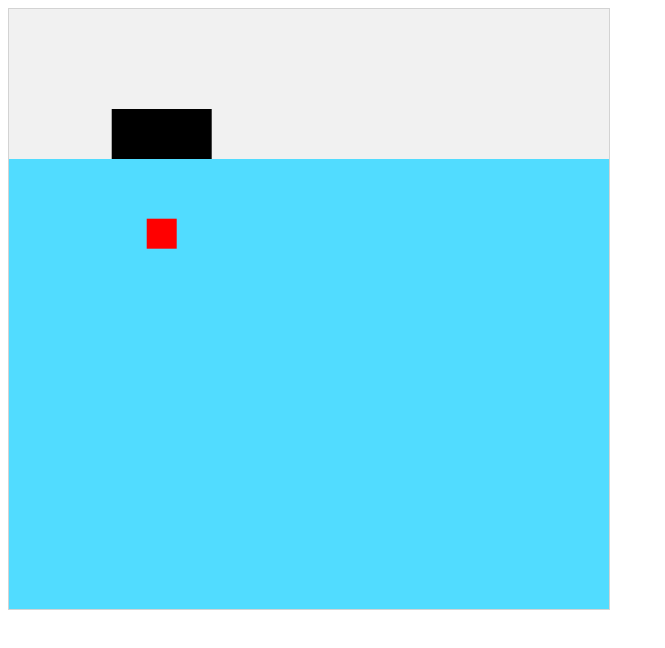
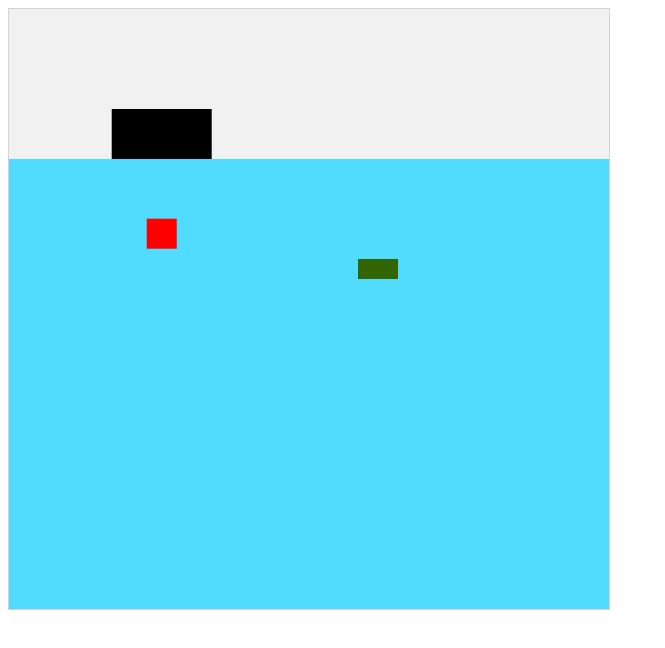
Before and after one commit to YahorPadlucki/FunniestCatch, a plain HTML site: page index.html in a window 1280 px wide. Shown: the whole page, without its empty margins (0-665 px from the left). Drawn offline with Linux system fonts and the light colour scheme.

Commit message:
adding Fish

```diff
--- a/index.html
+++ b/index.html
@@ -14,6 +14,7 @@
     <script src="js/models/GameModel.js"></script>
     <script src="js/engine/Camera.js"></script>
     <script src="js/engine/Engine.js"></script>
+    <script src="js/elements/Fish.js"></script>
     <script src="js/elements/Net.js"></script>
     <script src="js/elements/Boat.js"></script>
     <script src="js/Game.js"></script>
--- a/js/Game.js
+++ b/js/Game.js
@@ -28,6 +28,10 @@
     engine.elementsToDraw.push(boat);
     engine.elementsToUpdate.push(boat);
 
+    var fish = new Fish(50,seaPositionY+100);
+    engine.elementsToDraw.push(fish);
+    engine.elementsToUpdate.push(fish);
+
     engine.camera.setObjectToFollow(boat.net); //TODO: set offset
 
 }());
--- a/js/elements/Boat.js
+++ b/js/elements/Boat.js
@@ -38,7 +38,6 @@ var Boat = (function () {
     Boat.prototype.update = function (deltaTime){
          this.positionX = this.positionX + (this.mousePosition-this.positionX)*(this.boatSpeed*deltaTime);
         this.net.positionX = this.positionX;
-        // if(this.net.positionY<GameModel.getInstance().ctx.canvas.height/2)
 
         this.net.positionY +=0.3;
     };
--- /dev/null
+++ b/js/elements/Fish.js
@@ -0,0 +1,32 @@
+var Fish = (function () {
+    function Fish(positionX, positionY) {
+        this.positionX = positionX;
+        this.positionY = positionY;
+
+        this.width = 40;
+        this.height = 20;
+
+        this.modeDirection =1;
+        this.speed = 1;
+    }
+
+    Fish.prototype.draw = function (cameraX, cameraY) {
+        var ctx = GameModel.getInstance().ctx;
+        ctx.beginPath();
+        ctx.rect(this.positionX, this.positionY - cameraY, this.width, this.height);
+        ctx.closePath();
+        ctx.fillStyle = "#346503";
+        ctx.fill();
+    };
+
+    Fish.prototype.update = function (deltaTime) { //todo use delta time
+
+        var canvasWidth = GameModel.getInstance().ctx.canvas.width;
+        this.positionX += this.speed * this.modeDirection;
+
+        if(this.positionX<0||this.positionX>canvasWidth)
+            this.modeDirection*=-1;
+
+    };
+    return Fish;
+})();
```
